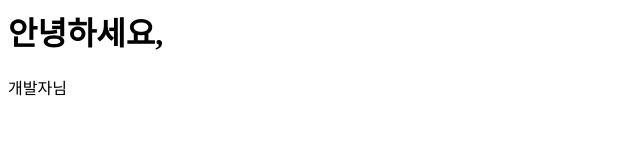
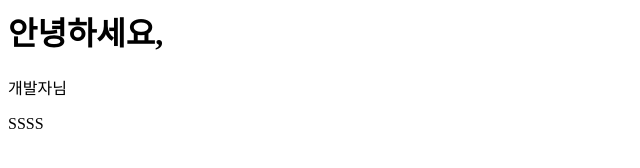
Before and after one commit to shashaping/ProjectS, a plain HTML site: page index.html in a window 1280 px wide. Shown: the full height of the page, 0-640 px from the left. Drawn offline with Linux system fonts and the light colour scheme.

Commit message:
소스 수정

```diff
--- a/index.html
+++ b/index.html
@@ -1,4 +1,5 @@
 <html>
     <h1>안녕하세요,</h1>
     <p>개발자님</p>
+    <p>SSSS</p>
 </html>
```
